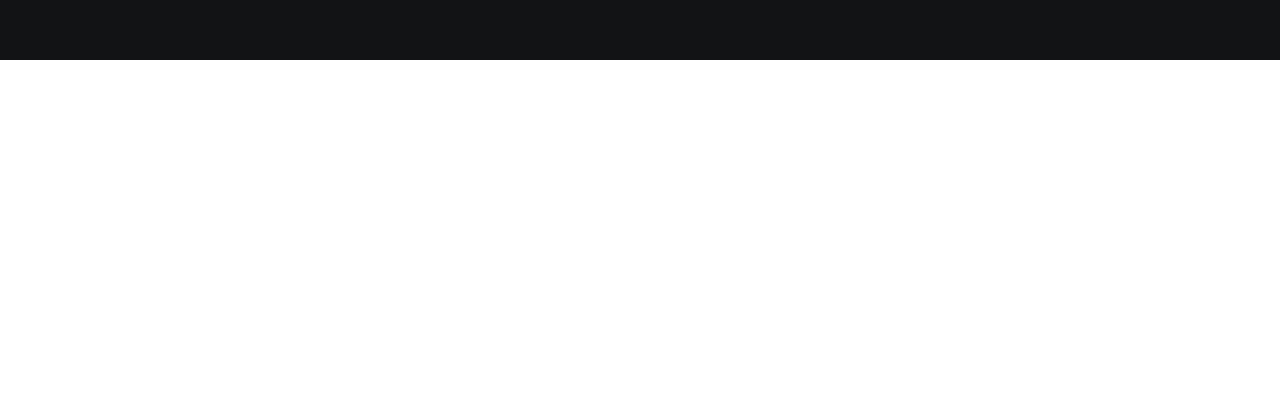
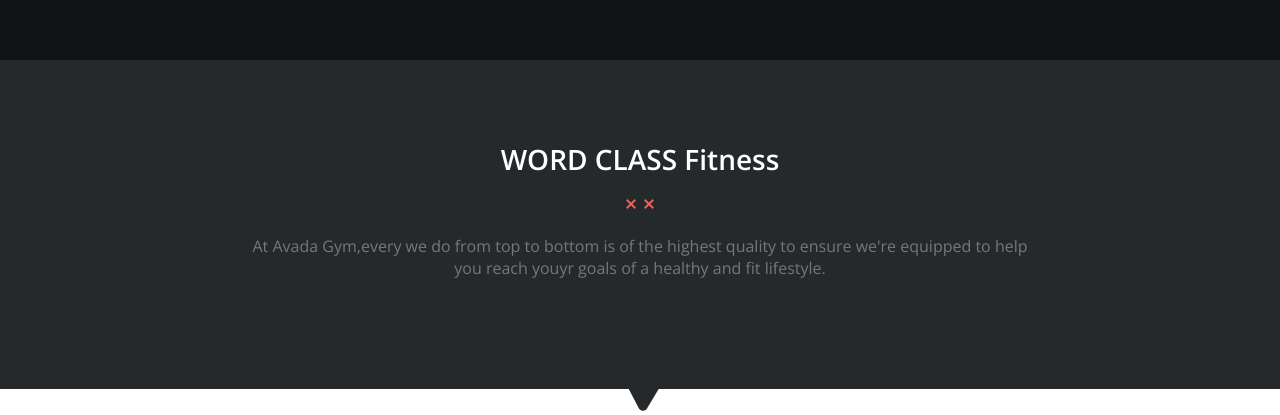
Before and after one commit to Giovannirighini2000/-proj-html-vuejs, a Vue app: page / in a window 1280 px wide. Shown: the part 1212-1627 px from the top of the page. Before the commit the page ends 1272 px from the top, so only its background shows below. Built offline with nearby package versions, Linux system fonts and the light colour scheme.

Commit message:
feat added icons and frist main section

```diff
--- a/package.json
+++ b/package.json
@@ -9,6 +9,11 @@
     "preview": "vite preview"
   },
   "dependencies": {
+    "@fortawesome/fontawesome-svg-core": "^6.3.0",
+    "@fortawesome/free-brands-svg-icons": "^6.3.0",
+    "@fortawesome/free-regular-svg-icons": "^6.3.0",
+    "@fortawesome/free-solid-svg-icons": "^6.3.0",
+    "@fortawesome/vue-fontawesome": "^3.0.3",
     "vue": "^3.2.45"
   },
   "devDependencies": {
--- a/src/App.vue
+++ b/src/App.vue
@@ -1,9 +1,11 @@
 <script >
 import MainHeader from './components/AppMainHeader.vue'
+import AppFristMain from './components/AppFristMain.vue'
+
 
 export default {
   components: {
-
+    AppFristMain,
     MainHeader,
   },
 
@@ -13,6 +15,7 @@
 
 <template>
   <MainHeader />
+  <AppFristMain />
 </template>
 
 <style lang="scss">
--- /dev/null
+++ b/src/components/AppFristMain.vue
@@ -0,0 +1,65 @@
+<template>
+    <div class="back-ground">
+        <div class="container">
+
+            <h2 class="title-main">
+                WORD CLASS Fitness
+            </h2>
+            <img class="xx" src="/images/divider-xx-red.png" alt="">
+            <p class="description">
+                At Avada Gym,every we do from top to bottom is of the highest quality to ensure we're equipped
+                to help you reach youyr goals of a healthy and fit lifestyle.
+            </p>
+
+
+
+        </div>
+        <div class="center">
+            <font-awesome-icon class="separed" icon="fa-solid fa-play" />
+
+        </div>
+
+
+    </div>
+</template>
+
+<style lang="scss" scoped>
+.back-ground {
+    background-color: #25292b;
+}
+
+.container {
+    max-width: 800px;
+    margin: 0 auto;
+    text-align: center;
+    padding-top: 80px;
+    padding-bottom: 80px;
+
+}
+
+.title-main {
+    color: white;
+    font-size: 28px;
+    margin-bottom: 20px;
+}
+
+.xx {
+    margin-bottom: 20px;
+}
+
+.description {
+    color: #767778;
+}
+
+.center {
+    text-align: center;
+}
+
+.separed {
+    transform: rotate(211deg);
+    font-size: 50px;
+    color: #25292b;
+    margin-bottom: -20px;
+
+}
+</style>
--- a/src/main.js
+++ b/src/main.js
@@ -1,5 +1,9 @@
 import { createApp } from 'vue'
 
 import App from './App.vue'
+import { library } from '@fortawesome/fontawesome-svg-core'
+import { FontAwesomeIcon } from '@fortawesome/vue-fontawesome'
+import { faPlay } from '@fortawesome/free-solid-svg-icons'
+library.add(faPlay)
 
-createApp(App).mount('#app')
+createApp(App).component('font-awesome-icon', FontAwesomeIcon).mount('#app')
```
Also changed, not shown: 1 other file (tests, documents, lock files or other folders).
